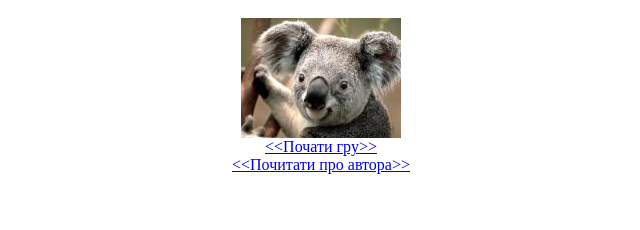
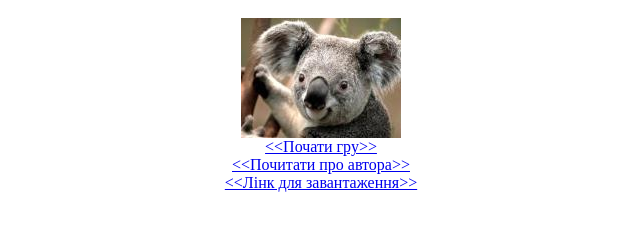
Before and after one commit to RobertMenus/robertmenus.github.io, a plain HTML site: page loc/0.html in a window 1280 px wide. Shown: the part 48-278 px from the top of the page, without its empty margins (319-959 px from the left). Drawn offline with Linux system fonts and the light colour scheme.

Commit message:
Update 0.html

```diff
--- a/loc/0.html
+++ b/loc/0.html
@@ -5,5 +5,6 @@
 <br>
 <a href="00.html"><<Почати гру>></a><br>
 <a href="auto.html"><<Почитати про автора>></a><br>
+<a href="download.html"><<Лінк для завантаження>></a><br>
 </div>
 </body>
```
